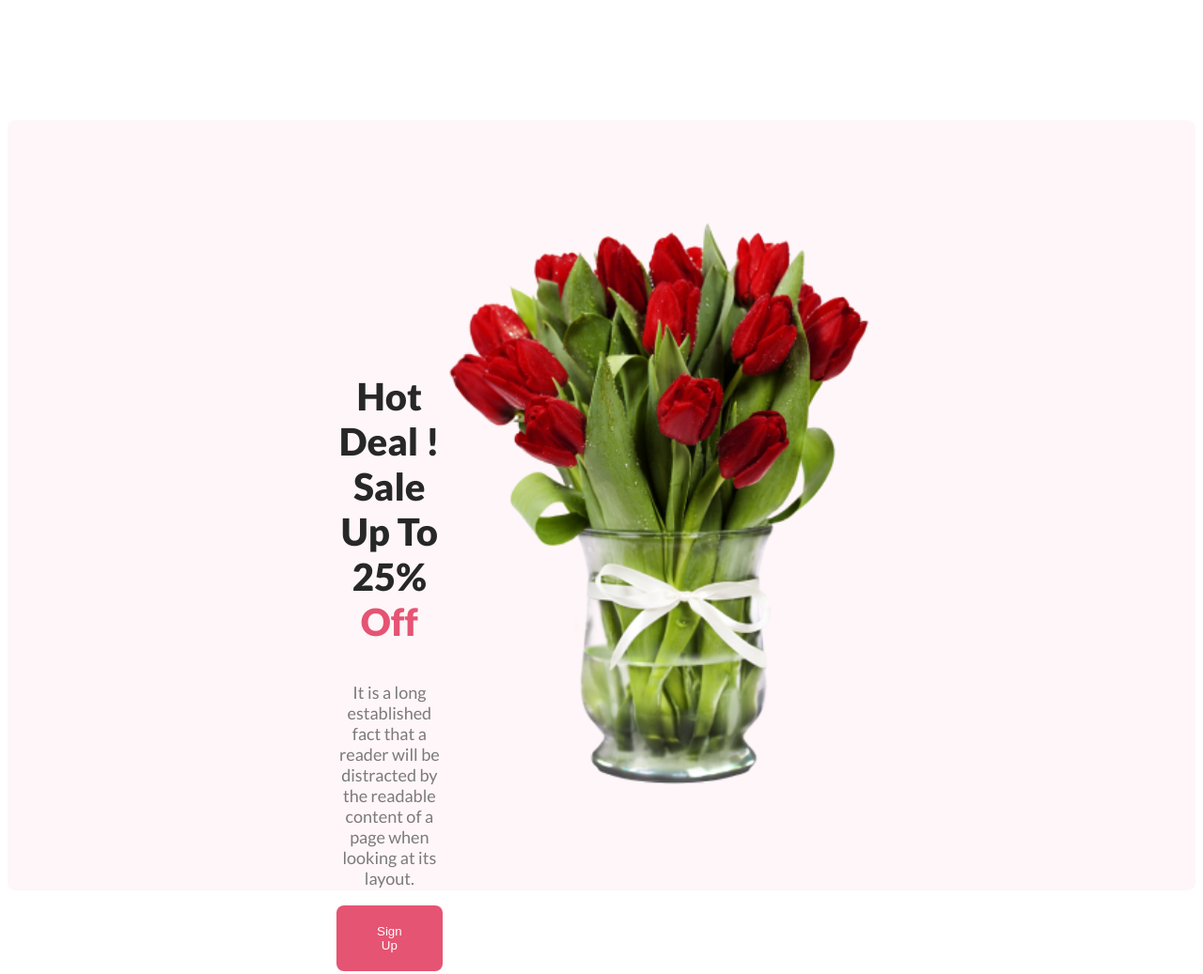
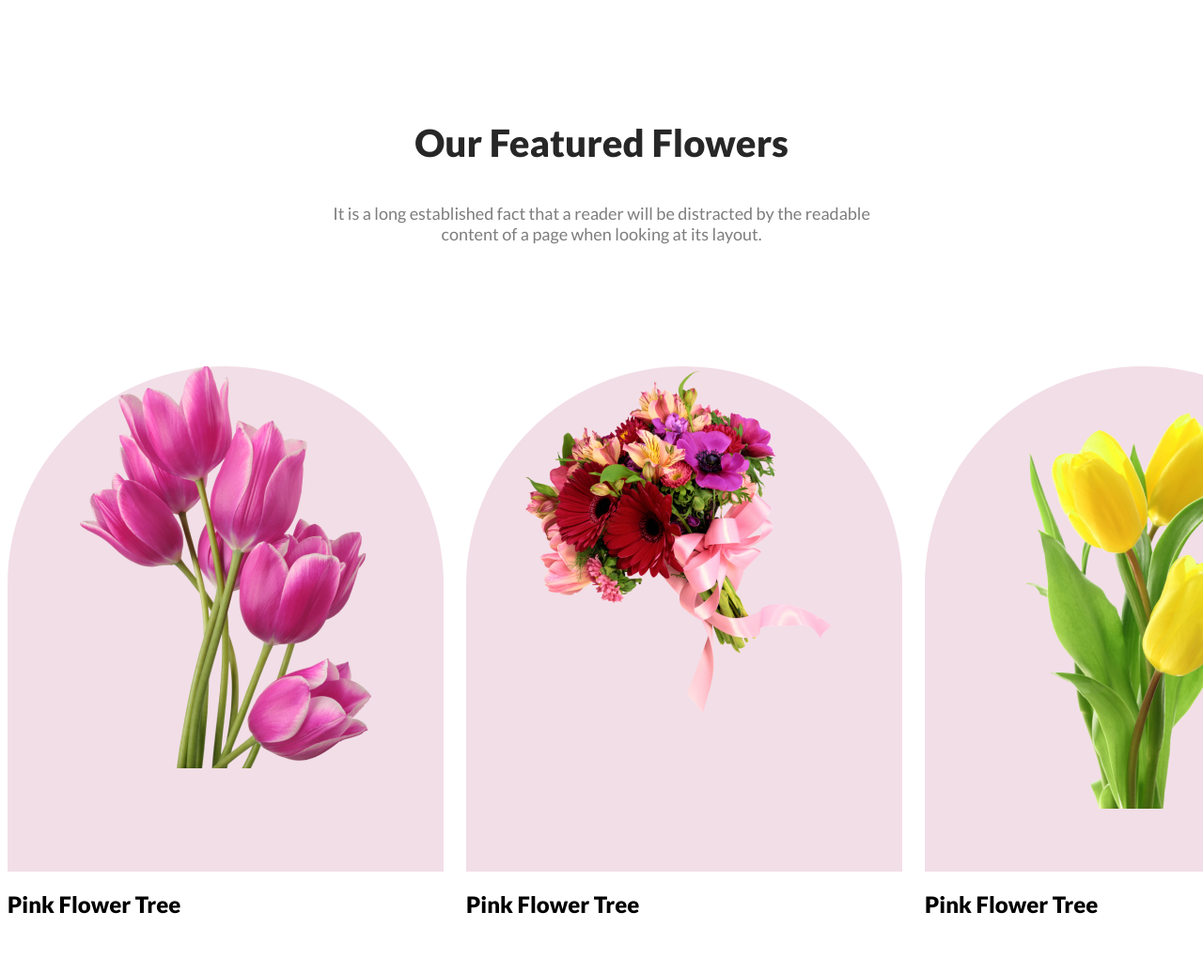
Before and after one commit to siyamar/flower-assignment-1, a plain HTML site: page index.html in a window 1280 px wide. Shown: the part 860-1897 px from the top of the page at 94% size. Drawn offline with Linux system fonts and the light colour scheme.

Commit message:
feature added

```diff
--- a/index.html
+++ b/index.html
@@ -22,6 +22,32 @@
         </div>
     </header>
     <main>
+        <section class="flower-feature">
+            <div class="flower-feature-about">
+                <h3 class="title-section">Our Featured Flowers</h3>
+                <p class="description-section">It is a long established fact that a reader will be distracted by the readable content of a page when looking at its layout.</p>
+            </div>
+
+            <div class="flower-feature-image">
+                <div class="flower-feature-image-collection">
+                    <div class="flower-feature-image-collection-body" id="feature-image-1"><img src="./images/pngwing 6.png" alt=""></div>
+                    <h2 class="flower-feature-collection-name">Pink Flower Tree</h2>
+                </div>
+                <div class="flower-feature-image-collection">
+                    <div class="flower-feature-image-collection-body"  id="feature-image-2" ><img src="./images/pngwing 5.png" alt=""></div>
+                    <h2 class="flower-feature-collection-name">Pink Flower Tree</h2>
+                </div>
+                <div class="flower-feature-image-collection">
+                    <div class="flower-feature-image-collection-body"  id="feature-image-3" ><img src="./images/pngwing 7.png" alt=""></div>
+                    <h2 class="flower-feature-collection-name">Pink Flower Tree</h2>
+                </div>
+            </div>
+
+        </section>
+
+
+
+
         <section class="sign-up">
             <div class="sign-up-container">
                 <h3 class="sign-up-title">Hot Deal ! Sale Up To 25%   <span class="off">Off</span></h3>
--- a/styles/style.css
+++ b/styles/style.css
@@ -9,6 +9,22 @@ body{
     border: none;
     color: white;
 }
+
+.title-section{
+    color: #272727;
+    text-align: center;
+    font-size: 40px;
+    font-weight: 800;
+}
+.description-section{
+    color: rgba(39, 39, 39, 0.60);
+    text-align: center;
+    font-size: 18px;
+    font-weight: 400;
+    width: 590px;
+    margin: 0 auto;
+}
+
 
 .banner{
     /* padding: 30px 30px 0px 150px; */
@@ -44,8 +60,36 @@ body{
     width: 634px;
 }
 
+/* Our Feature Flower section styles */
 
-/* Sign-up section */
+.flower-feature-about{
+    margin: 130px auto 0px;
+}
+.flower-feature-image{
+    margin-top: 130px;
+    display: flex;
+    justify-content:space-around;
+    gap: 24px;
+}
+
+.flower-feature-image-collection-body{
+    width: 464px;
+    height: 538px;
+    text-align: center;
+    border-radius: 300px 300px 0px 0px;
+    background: rgba(167, 33, 98, 0.15);
+
+}
+
+
+.flower-feature-image-collection{
+    padding: 110px auto 0;
+}
+
+
+
+
+/* Sign-up section styles*/
 
 .sign-up{
     display: flex;
```
